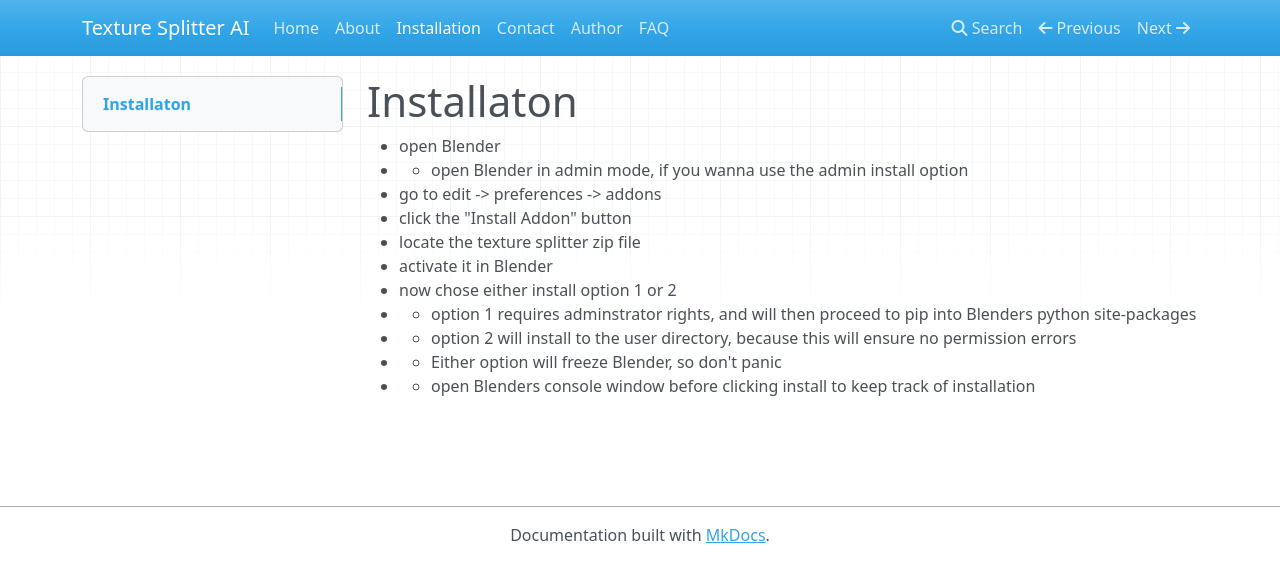
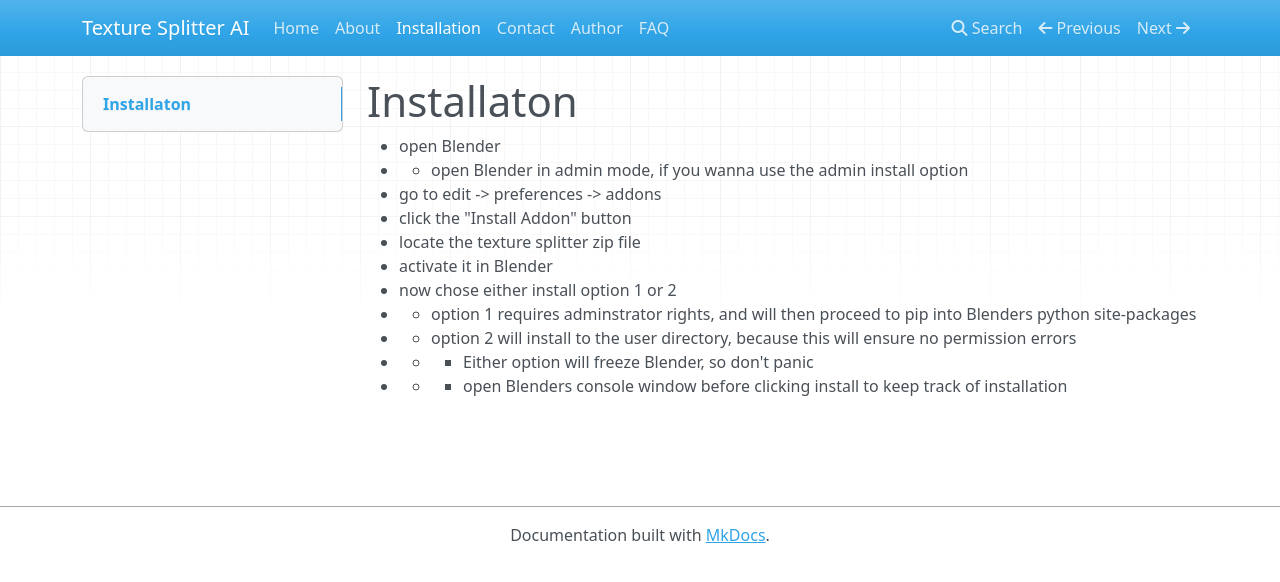
Before and after one commit to AsgerSuhr/TextureSplitterAI, an MkDocs documentation site: the page built from docs/installation.md, in a window 1280 px wide. Shown: the top 582 px of the page. Built offline with MkDocs 1.6.1, drawn with Linux system fonts in a browser that asks for light colours; nearby versions of some CDN libraries.

Commit message:
trying again

```diff
--- a/docs/installation.md
+++ b/docs/installation.md
@@ -10,5 +10,5 @@
 + + option 1 requires adminstrator rights, and will then proceed to pip
 into Blenders python site-packages
 + + option 2 will install to the user directory, because this will ensure no permission errors
-+ + Either option will freeze Blender, so don't panic
-+ + open Blenders console window before clicking install to keep track of installation
++ + + Either option will freeze Blender, so don't panic
++ + + open Blenders console window before clicking install to keep track of installation
```
Also changed, not shown: site/index.html, site/installation/index.html, 1 other file.
